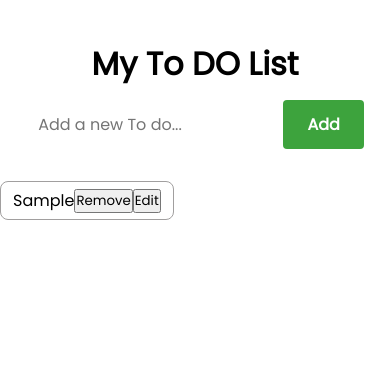
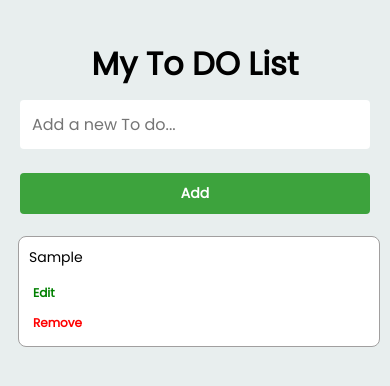
Before and after one commit to satyam330/Responsive-To-Do-List, a plain HTML site: page index.html in a window 390 px wide. Both pictures are taken after typing "Sample" into the empty fields and a click on the button "Add". Drawn offline with Linux system fonts and the light colour scheme.

Commit message:
all Done

```diff
--- a/script.js
+++ b/script.js
@@ -1,32 +1,138 @@
-const inputBox =document.getElementById('inputBox');
-const addBtn =document.getElementById('addBtn');
-const todoList =document.getElementById('todoList');
+const inputBox = document.getElementById('inputBox');
+const addBtn = document.getElementById('addBtn');
+const todoList = document.getElementById('todoList');
 
-const addTodo = () =>{
+let editTodo = null;
+
+// Function to add todo
+const addTodo = () => {
     const inputText = inputBox.value.trim();
-    if(inputText.length <= 0){
-        alert("You Must Write Something in Your To Do");
+    if (inputText.length <= 0) {
+        alert("You must write something in your to do");
         return false;
     }
 
-    //Creating p
-    const li =document.createElement("li");
+    if (addBtn.value === "Edit") {
+        // Passing the original text to editLocalTodos function before edit it in the todoList
+        editLocalTodos(editTodo.target.previousElementSibling.innerHTML);
+        editTodo.target.previousElementSibling.innerHTML = inputText;
+        addBtn.value = "Add";
+        inputBox.value = "";
+    }
+    else {
+        //Creating p tag
+        const li = document.createElement("li");
         const p = document.createElement("p");
-    p.innerHTML =inputText;
+        p.innerHTML = inputText;
         li.appendChild(p);
 
-    //Creating delete Btn
-    const deleteBtn =document.createElement("button");
-    deleteBtn.innerHTML = "Remove";
+
+        // Creating Edit Btn
+        const editBtn = document.createElement("button");
+        editBtn.innerText = "Edit";
+        editBtn.classList.add("btn", "editBtn");
+        li.appendChild(editBtn);
+
+        // Creating Delete Btn
+        const deleteBtn = document.createElement("button");
+        deleteBtn.innerText = "Remove";
+        deleteBtn.classList.add("btn", "deleteBtn");
         li.appendChild(deleteBtn);
 
-    //Creating edit Btn
-    const editBtn =document.createElement("button");
-    editBtn.innerHTML = "Edit";
+        todoList.appendChild(li);
+        inputBox.value = "";
+
+        saveLocalTodos(inputText);
+    }
+}
+
+// Function to update : (Edit/Delete) todo
+const updateTodo = (e) => {
+    if (e.target.innerHTML === "Remove") {
+        todoList.removeChild(e.target.parentElement);
+        deleteLocalTodos(e.target.parentElement);
+    }
+
+    if (e.target.innerHTML === "Edit") {
+        inputBox.value = e.target.previousElementSibling.innerHTML;
+        inputBox.focus();
+        addBtn.value = "Edit";
+        editTodo = e;
+    }
+}
+
+// Function to save local todo
+const saveLocalTodos = (todo) => {
+    let todos;
+    if (localStorage.getItem("todos") === null) {
+        todos = [];
+    }
+    else {
+        todos = JSON.parse(localStorage.getItem("todos"));
+    }
+    todos.push(todo);
+    localStorage.setItem("todos", JSON.stringify(todos));
+}
+
+// Function to get local todo
+const getLocalTodos = () => {
+    let todos;
+    if (localStorage.getItem("todos") === null) {
+        todos = [];
+    }
+    else {
+        todos = JSON.parse(localStorage.getItem("todos"));
+        todos.forEach(todo => {
+
+            //Creating p tag
+            const li = document.createElement("li");
+            const p = document.createElement("p");
+            p.innerHTML = todo;
+            li.appendChild(p);
+
+
+            // Creating Edit Btn
+            const editBtn = document.createElement("button");
+            editBtn.innerText = "Edit";
+            editBtn.classList.add("btn", "editBtn");
             li.appendChild(editBtn);
 
+            // Creating Delete Btn
+            const deleteBtn = document.createElement("button");
+            deleteBtn.innerText = "Remove";
+            deleteBtn.classList.add("btn", "deleteBtn");
+            li.appendChild(deleteBtn);
 
             todoList.appendChild(li);
-    inputBox.value= "";
+        });
     }
-addBtn.addEventListener('click',addTodo);
+}
+
+// Function to delete local todo
+const deleteLocalTodos = (todo) => {
+    let todos;
+    if (localStorage.getItem("todos") === null) {
+        todos = [];
+    }
+    else {
+        todos = JSON.parse(localStorage.getItem("todos"));
+    }
+
+    let todoText = todo.children[0].innerHTML;
+    let todoIndex = todos.indexOf(todoText);
+    todos.splice(todoIndex, 1);
+    localStorage.setItem("todos", JSON.stringify(todos));
+    // Array functions : slice / splice
+    console.log(todoIndex);
+}
+
+const editLocalTodos = (todo) => {
+    let todos = JSON.parse(localStorage.getItem("todos"));
+    let todoIndex = todos.indexOf(todo);
+    todos[todoIndex] = inputBox.value;
+    localStorage.setItem("todos", JSON.stringify(todos));
+}
+
+document.addEventListener('DOMContentLoaded', getLocalTodos);
+addBtn.addEventListener('click', addTodo);
+todoList.addEventListener('click', updateTodo);
--- a/style.css
+++ b/style.css
@@ -1,29 +1,33 @@
 @import url('https://fonts.googleapis.com/css2?family=Poppins&display=swap');
 
-*{
-    margin:0;
+* {
+    margin: 0;
     padding: 0;
     box-sizing: border-box;
     font-family: "Poppins", sans-serif;
 }
-body{
-    background-color: rgb(232,238 green,238 blue);
+
+body {
+    background-color: rgb(232, 238, 238);
+    padding: 10px; /* Add some padding for better display on mobile */
 }
-.container{
+
+.container {
     display: flex;
     flex-direction: column;
     justify-content: center;
     align-items: center;
     margin-top: 20px;
 }
-.input-container{
+
+.input-container {
     width: 100%;
     max-width: 500px;
     text-align: center;
     padding: 20px;
 }
 
-.input-container input{
+.input-container input {
     border: none;
     outline: none;
     padding: 12px;
@@ -32,11 +36,11 @@ body{
     font-size: 16px;
 }
 
-.input-container input[type="text"]{
+.input-container input[type="text"] {
     width: 70%;
 }
 
-.input-container input[type="button"]{
+.input-container input[type="button"] {
     background-color: #3da33d;
     color: #fff;
     font-weight: 700;
@@ -45,19 +49,18 @@ body{
     padding: 12px 24px;
 }
 
-.input-container input[type="button"]:hover{
+.input-container input[type="button"]:hover {
     background-color: #60b160;
 }
 
-ul{
+ul {
     width: 100%;
     max-width: 450px;
-    display: flex;
-    /* justify-items: center;
-    flex-direction: column;
-    align-items: center; */
+    margin: 0 auto;
+    padding: 0;
 }
-ul li{
+
+ul li {
     list-style-type: none;
     cursor: pointer;
     margin-block-end: 12px;
@@ -68,5 +71,89 @@ ul li{
     display: flex;
     align-items: center;
     justify-content: space-between;
+    margin-left: 8px;
+    transform: background-color 0.5s;
+}
 
+ul li:hover {
+    background-color: #cbcaca;
 }
+
+ul li p {
+    flex-grow: 1;
+    padding: 2px;
+    margin: 0;
+    word-wrap: break-word; /* Ensure long text wraps correctly */
+}
+
+.btn {
+    border: none;
+    outline: none;
+    font-size: 16px;
+    background: none;
+    font-weight: 600;
+    cursor: pointer;
+    padding: 8px;
+}
+
+.deleteBtn {
+    color: #ff0000;
+}
+
+.editBtn {
+    color: #008000;
+}
+
+/* Responsive Design */
+@media (max-width: 768px) {
+    .input-container input[type="text"] {
+        width: 60%; /* Reduce text input width for tablets */
+    }
+
+    .input-container input[type="button"] {
+        padding: 10px 20px;
+        font-size: 14px; /* Slightly reduce button size */
+    }
+
+    ul li {
+        flex-direction: column; /* Stack items vertically */
+        align-items: flex-start;
+        padding: 10px;
+    }
+
+    ul li p {
+        margin-bottom: 8px; /* Add spacing between text and buttons */
+    }
+
+    .btn {
+        font-size: 14px; /* Adjust button font size */
+        padding: 6px; /* Smaller padding for buttons */
+    }
+}
+
+@media (max-width: 480px) {
+    .input-container {
+        padding: 10px; /* Reduce padding for smaller screens */
+    }
+
+    .input-container input[type="text"] {
+        width: 100%; /* Use full width on very small screens */
+    }
+
+    .input-container input[type="button"] {
+        margin-left: 0; /* Remove margin for better alignment */
+        width: 100%; /* Full-width button */
+    }
+
+    ul li {
+        padding: 8px;
+    }
+
+    ul li p {
+        font-size: 14px; /* Adjust text size */
+    }
+
+    .btn {
+        font-size: 12px; /* Reduce button font size */
+    }
+}
```
Lines whose indentation alone changed are shown as unchanged.
